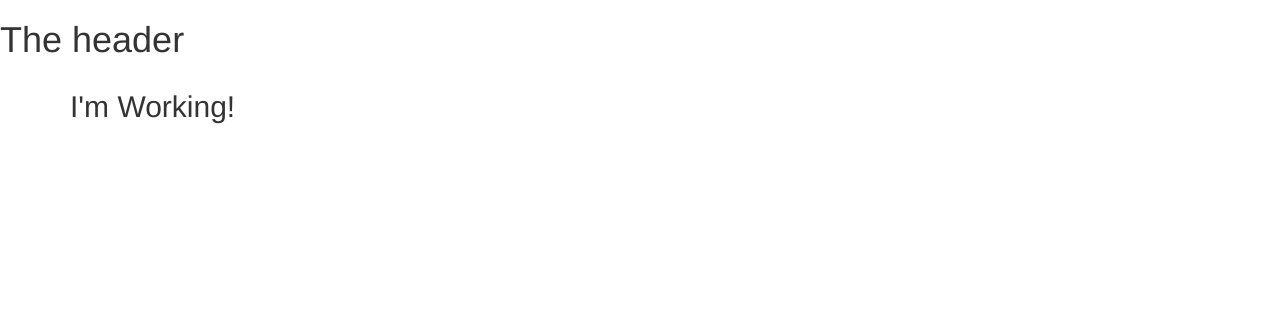
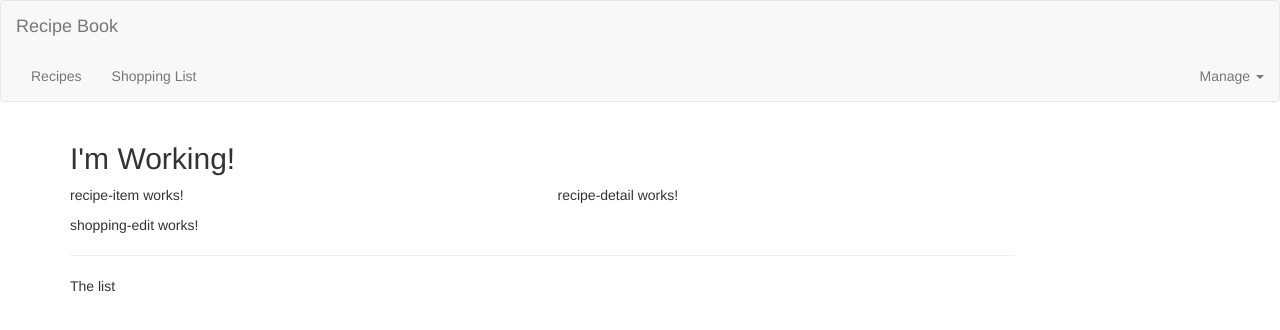
Before and after one commit to Nate-Kruck/Shopping-App, an Angular app: page / in a window 1280 px wide. Shown: the top 330 px of the page. Built offline with nearby package versions, Linux system fonts and the light colour scheme.

Commit message:
header added

```diff
--- a/src/app/app.component.html
+++ b/src/app/app.component.html
@@ -3,6 +3,8 @@
   <div class="row">
     <div class="col-md-12">
       <h2>I'm Working!</h2>
+      <app-recipes></app-recipes>
+      <app-shopping-list></app-shopping-list>
     </div>
   </div>
 </div>
--- a/src/app/header/header.component.html
+++ b/src/app/header/header.component.html
@@ -1 +1,30 @@
-<h1>The header</h1>
+<nav class="navbar navbar-default">
+  <div class="container-fluid">
+    <div class="navbar-header">
+      <button type="button" class="navbar-toggle" (click)="collapsed = !collapsed">
+        <span class="icon-bar" *ngFor="let iconBar of [1, 2, 3]"></span>
+      </button>
+      <a routerLink="/" class="navbar-brand">Recipe Book</a>
+    </div>
+
+    <div class="navbar-collapse" [class.collapse]="collapsed" (window.resize)="collapsed = true"></div>
+
+    <div class="navbar-default">
+      <ul class="nav navbar-nav">
+        <li><a href="#">Recipes</a></li>
+        <li><a href="#">Shopping List</a></li>
+      </ul>
+      <ul class="nav navbar-nav navbar-right">
+        <li class="dropdown">
+          <a href="#" class="dropdown-toggle" role="button">Manage
+            <span class="caret"></span>
+          </a>
+          <ul class="dropdown-menu">
+            <li><a href="#">Save Date</a></li>
+            <li><a href="#">Fetch Data</a></li>
+          </ul>
+        </li>
+      </ul>
+    </div>
+  </div>
+</nav>
--- a/src/app/header/header.component.ts
+++ b/src/app/header/header.component.ts
@@ -6,5 +6,5 @@ import { Component } from '@angular/core';
 })
 
 export class HeaderComponent {
-
+  collapsed = true;
 }
--- a/src/app/recipes/recipe-list/recipe-list.component.html
+++ b/src/app/recipes/recipe-list/recipe-list.component.html
@@ -1 +1 @@
-<p>recipe-list works!</p>
+<app-recipe-item></app-recipe-item>
--- a/src/app/recipes/recipes.component.html
+++ b/src/app/recipes/recipes.component.html
@@ -1 +1,8 @@
-<p>recipes works!</p>
+<div class="row">
+  <div class="col-md-5">
+    <app-recipe-list></app-recipe-list>
+  </div>
+  <div class="col-md-7">
+    <app-recipe-detail></app-recipe-detail>
+  </div>
+</div>
--- a/src/app/shopping-list/shopping-list.component.html
+++ b/src/app/shopping-list/shopping-list.component.html
@@ -1 +1,7 @@
-<p>shopping-list works!</p>
+<div class="row">
+  <div class="col-xs-10">
+    <app-shopping-edit></app-shopping-edit>
+    <hr>
+    <p>The list</p>
+  </div>
+</div>
```
